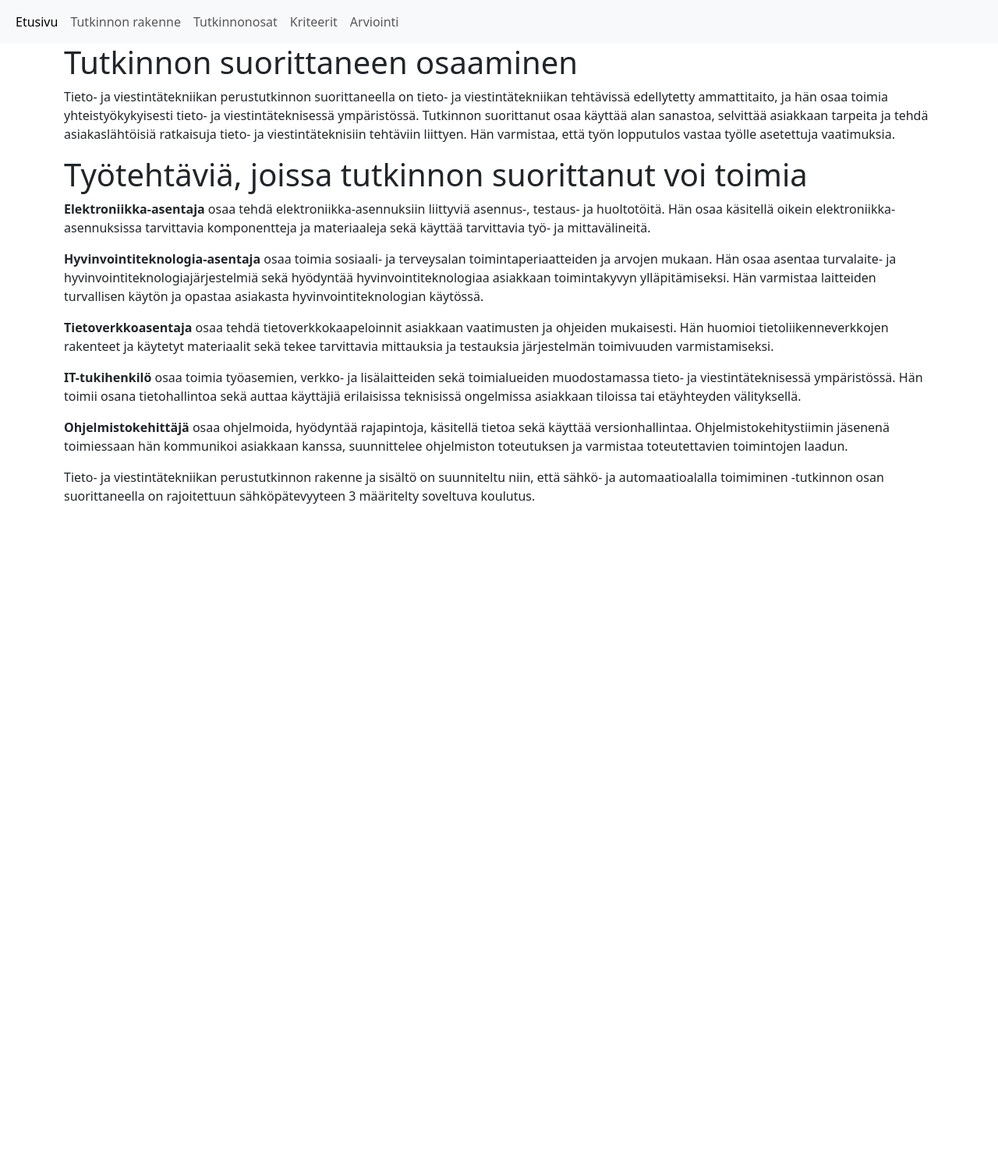
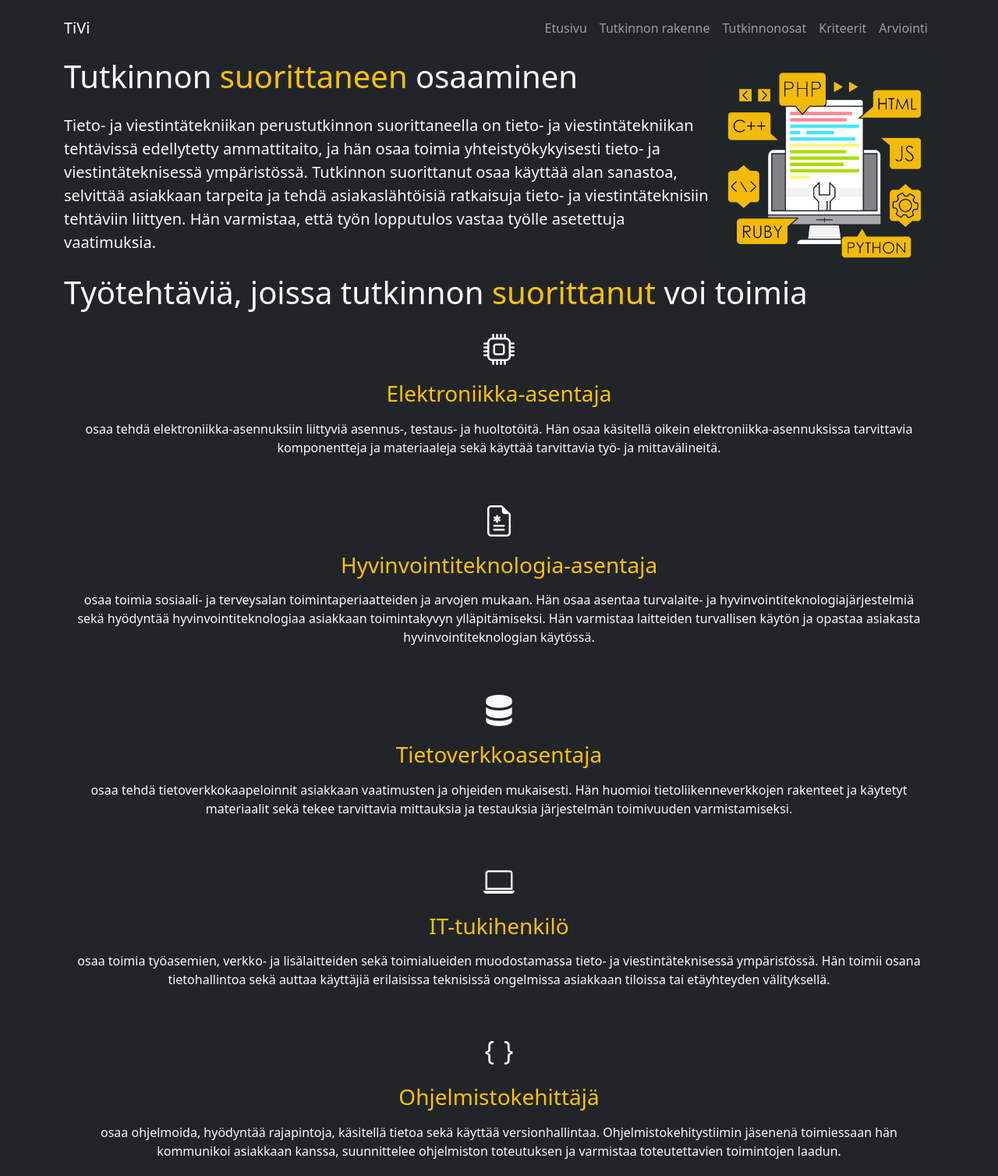
Before and after one commit to miikaxm/Responsiiviset-sivut-bootstrap, a plain HTML site: page index.html in a window 1280 px wide. Shown: the top 1508 px of the page at 78% size. Before the commit the page ends 800 px from the top, so only its background shows below. Drawn offline with nearby package versions, Linux system fonts and the light colour scheme.

Commit message:
muotoiluja

```diff
--- a/index.html
+++ b/index.html
@@ -5,52 +5,166 @@
     <meta name="viewport" content="width=device-width, initial-scale=1.0">
     <title>Etusivu</title>
     <link href="https://cdn.jsdelivr.net/npm/bootstrap@5.3.3/dist/css/bootstrap.min.css" rel="stylesheet" integrity="sha384-QWTKZyjpPEjISv5WaRU9OFeRpok6YctnYmDr5pNlyT2bRjXh0JMhjY6hW+ALEwIH" crossorigin="anonymous">
+    <link rel="stylesheet" href="https://cdn.jsdelivr.net/npm/bootstrap-icons@1.3.0/font/bootstrap-icons.css">
 </head>
-<body>
-    <header>
-        <nav class="navbar navbar-expand-lg bg-body-tertiary">
-            <div class="container-fluid">
-              <button class="navbar-toggler" type="button" data-bs-toggle="collapse" data-bs-target="#navbarNavAltMarkup" aria-controls="navbarNavAltMarkup" aria-expanded="false" aria-label="Toggle navigation">
+<body class="bg-dark">
+  <nav class="navbar navbar-expand-lg bg-dark navbar-dark py-3">
+    <div class="container">
+      <a href="index.html" class="navbar-brand">TiVi</a>
+
+      <button
+        class="navbar-toggler"
+        type="button"
+        data-bs-toggle="collapse"
+        data-bs-target="#navmenu"
+        >
         <span class="navbar-toggler-icon"></span>
         </button>
-              <div class="collapse navbar-collapse" id="navbarNavAltMarkup">
-                <div class="navbar-nav">
-                  <a class="nav-link active" aria-current="page" href="index.html">Etusivu</a>
-                  <a class="nav-link" href="tutkinnonrakenne.html">Tutkinnon rakenne</a>
-                  <a class="nav-link" href="tutkinnonosat.html">Tutkinnonosat</a>
-                  <a class="nav-link" href="kriteerit.html">Kriteerit</a>
-                  <a class="nav-link" href="arviointi.html">Arviointi</a>
-                </div>
+
+      <div class="collapse navbar-collapse" id="navmenu">
+        <ul class="navbar-nav ms-auto">
+          <li class="nav-item">
+            <a href="index.html" class="nav-link">Etusivu</a>
+          </li>
+          <li class="nav-item">
+            <a href="tutkinnonrakenne.html" class="nav-link">Tutkinnon rakenne</a>
+          </li>
+          <li class="nav-item">
+            <a href="tutkinnonosat.html" class="nav-link">Tutkinnonosat</a>
+          </li>
+          <li class="nav-item">
+            <a href="kriteerit.html" class="nav-link">Kriteerit</a>
+          </li>
+          <li class="nav-item">
+            <a href="arviointi.html" class="nav-link">Arviointi</a>
+          </li>
+        </ul>
       </div>
     </div>
   </nav>
-    </header>
+
+  <!-- Showcase -->
+  <section class="bg-dark text-light p-5-sm text-center-lg text-sm-start">
     <div class="container">
-        <h1>Tutkinnon suorittaneen osaaminen</h1>
-        <p>Tieto- ja viestintätekniikan perustutkinnon suorittaneella on tieto- ja viestintätekniikan tehtävissä edellytetty ammattitaito,
+      <div class="d-sm-flex align-items-center justify-content-between">
+        <div>
+          <h1>Tutkinnon  <span class="text-warning">suorittaneen</span> osaaminen</h1>
+          <p class="lead my-4">
+            Tieto- ja viestintätekniikan perustutkinnon suorittaneella on tieto- ja viestintätekniikan tehtävissä edellytetty ammattitaito,
             ja hän osaa toimia yhteistyökykyisesti tieto- ja viestintäteknisessä ympäristössä. Tutkinnon suorittanut osaa käyttää alan sanastoa,
             selvittää asiakkaan tarpeita ja tehdä asiakaslähtöisiä ratkaisuja tieto- ja viestintäteknisiin tehtäviin liittyen.
             Hän varmistaa, että työn lopputulos vastaa työlle asetettuja vaatimuksia.
           </p>
         </div>
+        <img class="img-fluid w-25 d-none d-xl-block" src="img/showcasekelta.jpg" alt="showcase kuva">
+      </div>
+      <div>
+        <h1>
+          Työtehtäviä, joissa tutkinnon <span class="text-warning">suorittanut</span> voi toimia
+        </h1>
+      </div>
+    </div>
+  </section>
+
+
+  <!-- Boxes -->
+  <section class="p-0">
     <div class="container">
-        <h1>Työtehtäviä, joissa tutkinnon suorittanut voi toimia</h1>
-        <p><strong>Elektroniikka-asentaja</strong> osaa tehdä elektroniikka-asennuksiin liittyviä asennus-, testaus- ja huoltotöitä. Hän osaa käsitellä oikein elektroniikka-asennuksissa tarvittavia komponentteja ja materiaaleja sekä käyttää tarvittavia työ- ja mittavälineitä.
-        </p>
-        <p><strong>Hyvinvointiteknologia-asentaja</strong> osaa toimia sosiaali- ja terveysalan toimintaperiaatteiden ja arvojen mukaan. Hän osaa asentaa turvalaite- ja hyvinvointiteknologiajärjestelmiä sekä hyödyntää hyvinvointiteknologiaa asiakkaan toimintakyvyn ylläpitämiseksi. Hän varmistaa laitteiden turvallisen käytön ja opastaa asiakasta hyvinvointiteknologian käytössä.
-        </p>
-        <p><strong>Tietoverkkoasentaja</strong> osaa tehdä tietoverkkokaapeloinnit asiakkaan vaatimusten ja ohjeiden mukaisesti. Hän huomioi tietoliikenneverkkojen rakenteet ja käytetyt materiaalit sekä tekee tarvittavia mittauksia ja testauksia järjestelmän toimivuuden varmistamiseksi.
-        </p>
-        <p><strong>IT-tukihenkilö</strong> osaa toimia työasemien, verkko- ja lisälaitteiden sekä toimialueiden muodostamassa tieto- ja viestintäteknisessä ympäristössä. Hän toimii osana tietohallintoa sekä auttaa käyttäjiä erilaisissa teknisissä ongelmissa asiakkaan tiloissa tai etäyhteyden välityksellä.
-        </p>
-        <p><strong>Ohjelmistokehittäjä</strong> osaa ohjelmoida, hyödyntää rajapintoja, käsitellä tietoa sekä käyttää versionhallintaa. Ohjelmistokehitystiimin jäsenenä toimiessaan hän kommunikoi asiakkaan kanssa, suunnittelee ohjelmiston toteutuksen ja varmistaa toteutettavien toimintojen laadun.
-        </p>
-        <p>Tieto- ja viestintätekniikan perustutkinnon rakenne ja sisältö on suunniteltu niin, että sähkö- ja automaatioalalla toimiminen -tutkinnon osan suorittaneella on rajoitettuun sähköpätevyyteen 3 määritelty soveltuva koulutus.
+      <div class="row text-center">
+        <div class="row-md">
+          <div class="card bg-dark text-light border-dark">
+            <div class="card-body text-center">
+              <div class="h1 mb-3">
+                <i class="bi bi-cpu"></i>
+              </div>
+              <h3 class="card-title mb-3 text-warning">
+                Elektroniikka-asentaja
+              </h3>
+              <p class="card-text">
+                osaa tehdä elektroniikka-asennuksiin liittyviä asennus-, testaus- ja huoltotöitä.
+                Hän osaa käsitellä oikein elektroniikka-asennuksissa tarvittavia komponentteja ja materiaaleja sekä käyttää tarvittavia työ- ja mittavälineitä.
               </p>
             </div>
+          </div>
+        </div>
+        <div class="row-md pt-4">
+          <div class="card bg-dark text-light border-dark">
+            <div class="card-body text-center">
+              <div class="h1 mb-3">
+                <i class="bi bi-file-earmark-medical"></i>
+              </div>
+              <h3 class="card-title mb-3 text-warning">
+                Hyvinvointiteknologia-asentaja
+              </h3>
+              <p class="card-text">
+                osaa toimia sosiaali- ja terveysalan toimintaperiaatteiden ja arvojen mukaan.
+                 Hän osaa asentaa turvalaite- ja hyvinvointiteknologiajärjestelmiä sekä hyödyntää hyvinvointiteknologiaa asiakkaan toimintakyvyn ylläpitämiseksi.
+                 Hän varmistaa laitteiden turvallisen käytön ja opastaa asiakasta hyvinvointiteknologian käytössä.
+              </p>
+            </div>
+          </div>
+        </div>
+        <div class="row-md pt-4">
+          <div class="card bg-dark text-light border-dark">
+            <div class="card-body text-center">
+              <div class="h1 mb-3">
+                <i class="bi bi-server"></i>
+              </div>
+              <h3 class="card-title mb-3 text-warning">
+                Tietoverkkoasentaja
+              </h3>
+              <p class="card-text">
+                osaa tehdä tietoverkkokaapeloinnit asiakkaan vaatimusten ja ohjeiden mukaisesti.
+                Hän huomioi tietoliikenneverkkojen rakenteet ja käytetyt materiaalit sekä tekee tarvittavia mittauksia ja testauksia järjestelmän toimivuuden varmistamiseksi.
+              </p>
+            </div>
+          </div>
+        </div>
+        <div class="row-md pt-4">
+        <div class="card bg-dark text-light border-dark">
+          <div class="card-body text-center">
+            <div class="h1 mb-3">
+              <i class="bi bi-laptop"></i>
+            </div>
+            <h3 class="card-title mb-3 text-warning">
+              IT-tukihenkilö
+            </h3>
+            <p class="card-text">
+              osaa toimia työasemien, verkko- ja lisälaitteiden sekä toimialueiden muodostamassa tieto- ja viestintäteknisessä ympäristössä.
+              Hän toimii osana tietohallintoa sekä auttaa käyttäjiä erilaisissa teknisissä ongelmissa asiakkaan tiloissa tai etäyhteyden välityksellä.
+            </p>
+          </div>
+        </div>
+      </div>
+      <div class="row-md pt-4">
+      <div class="card bg-dark text-light border-dark">
+        <div class="card-body text-center">
+          <div class="h1 mb-3">
+            <i class="bi bi-braces"></i>
+          </div>
+          <h3 class="card-title mb-3 text-warning">
+            Ohjelmistokehittäjä
+          </h3>
+          <p class="card-text">
+            osaa ohjelmoida, hyödyntää rajapintoja, käsitellä tietoa sekä käyttää versionhallintaa.
+            Ohjelmistokehitystiimin jäsenenä toimiessaan hän kommunikoi asiakkaan kanssa, suunnittelee ohjelmiston toteutuksen ja varmistaa toteutettavien toimintojen laadun.
+          </p>
+        </div>
+      </div>
+    </div>
+  </section>
 
-    <main>
-    </main>
+  <section class="bg-dark text-light p-md-5 text-center-lg text-sm-start">
+    <div class="container">
+      <div class="d-sm-flex align-items-center justify-content-between">
+        <div>
+          <h2>Tieto- ja viestintätekniikan perustutkinnon rakenne ja sisältö on suunniteltu niin,
+             että <span class="text-warning">sähkö- ja automaatioalalla</span> toimiminen -tutkinnon osan suorittaneella on rajoitettuun sähköpätevyyteen 3 määritelty soveltuva koulutus.</h2>
+        </div>
+      </div>
+    </div>
+  </section>
+
     <script src="https://cdn.jsdelivr.net/npm/bootstrap@5.3.3/dist/js/bootstrap.bundle.min.js" integrity="sha384-YvpcrYf0tY3lHB60NNkmXc5s9fDVZLESaAA55NDzOxhy9GkcIdslK1eN7N6jIeHz" crossorigin="anonymous"></script>
 </body>
 </html>
```
Also changed, not shown: arviointi.html (+32 -14 lines), kriteerit.html (+35 -19 lines), tutkinnonosat.html (+40 -24 lines), tutkinnonrakenne.html (+32 -15 lines), img/lataus.png (deleted), img/showcase.jpg (added), img/showcasekelta.jpg (added), 1 other file. Lines whose indentation alone changed are shown as unchanged.
